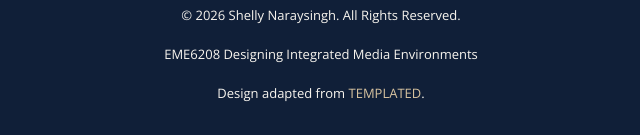
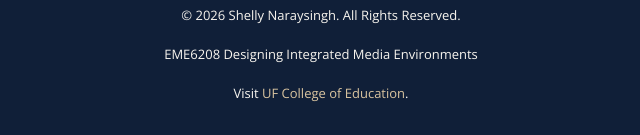
Before and after one commit to snaraysingh/e-portfolio-template, a plain HTML site: page contact.html in a window 1280 px wide. Shown: the part 987-1122 px from the top of the page, 319-959 px from the left. Drawn offline with nearby package versions, Linux system fonts and the light colour scheme.

Commit message:
Update footer links in contact.html

```diff
--- a/contact.html
+++ b/contact.html
@@ -101,7 +101,7 @@ Released   : 20130406
 	<!-- START FOOTER -->
 	<p>&copy; 2026 Shelly Naraysingh. All Rights Reserved.</p>
 	<p>EME6208 Designing Integrated Media Environments</p>
-	<p>Design adapted from <a href="http://templated.co" rel="nofollow">TEMPLATED</a>.</p>
+	<p>Visit <a href="https://education.ufl.edu/educational-technology/" rel="nofollow">UF College of Education</a>.</p>
     <!-- END FOOTER -->
 </div>
 
```
